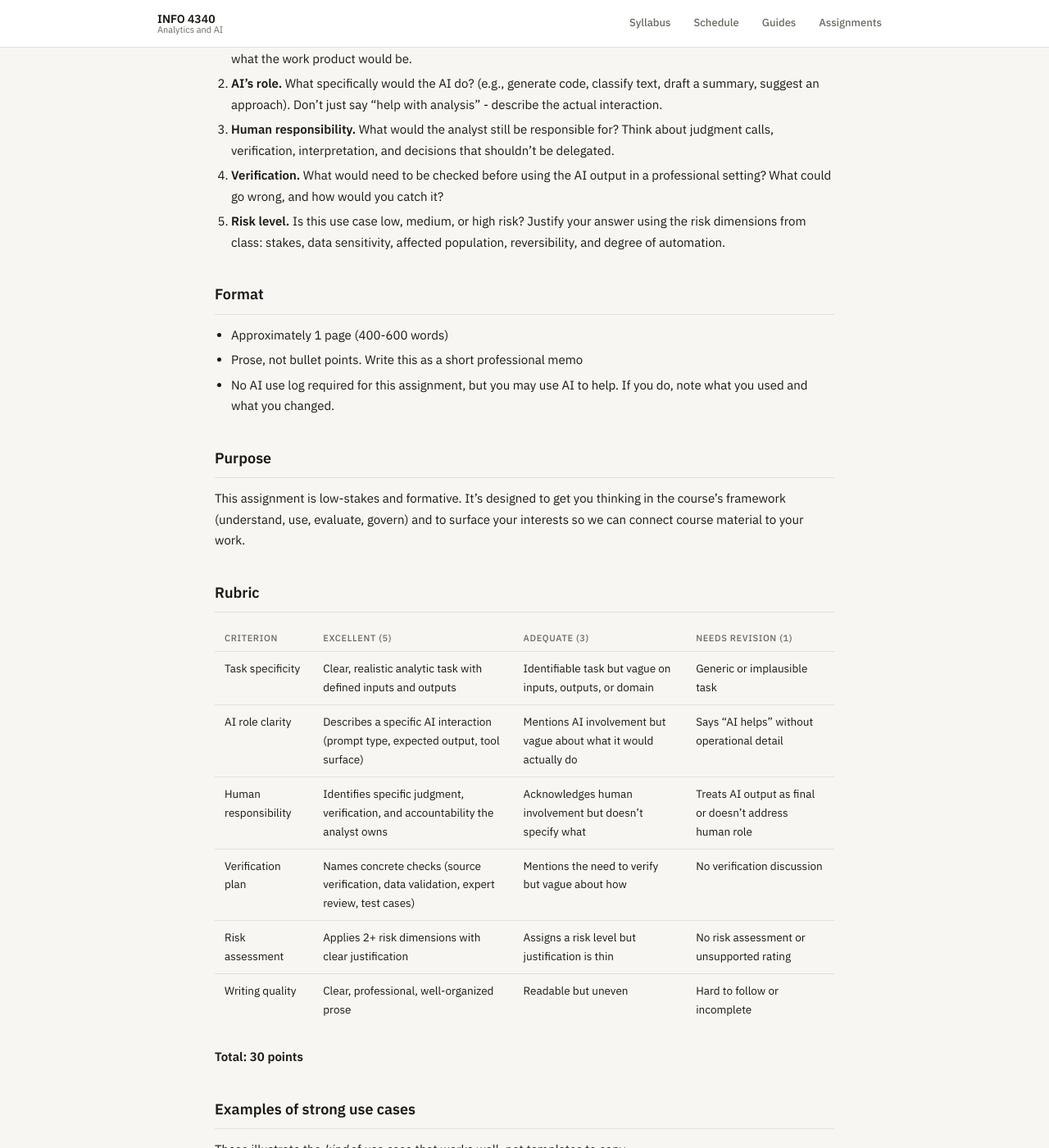
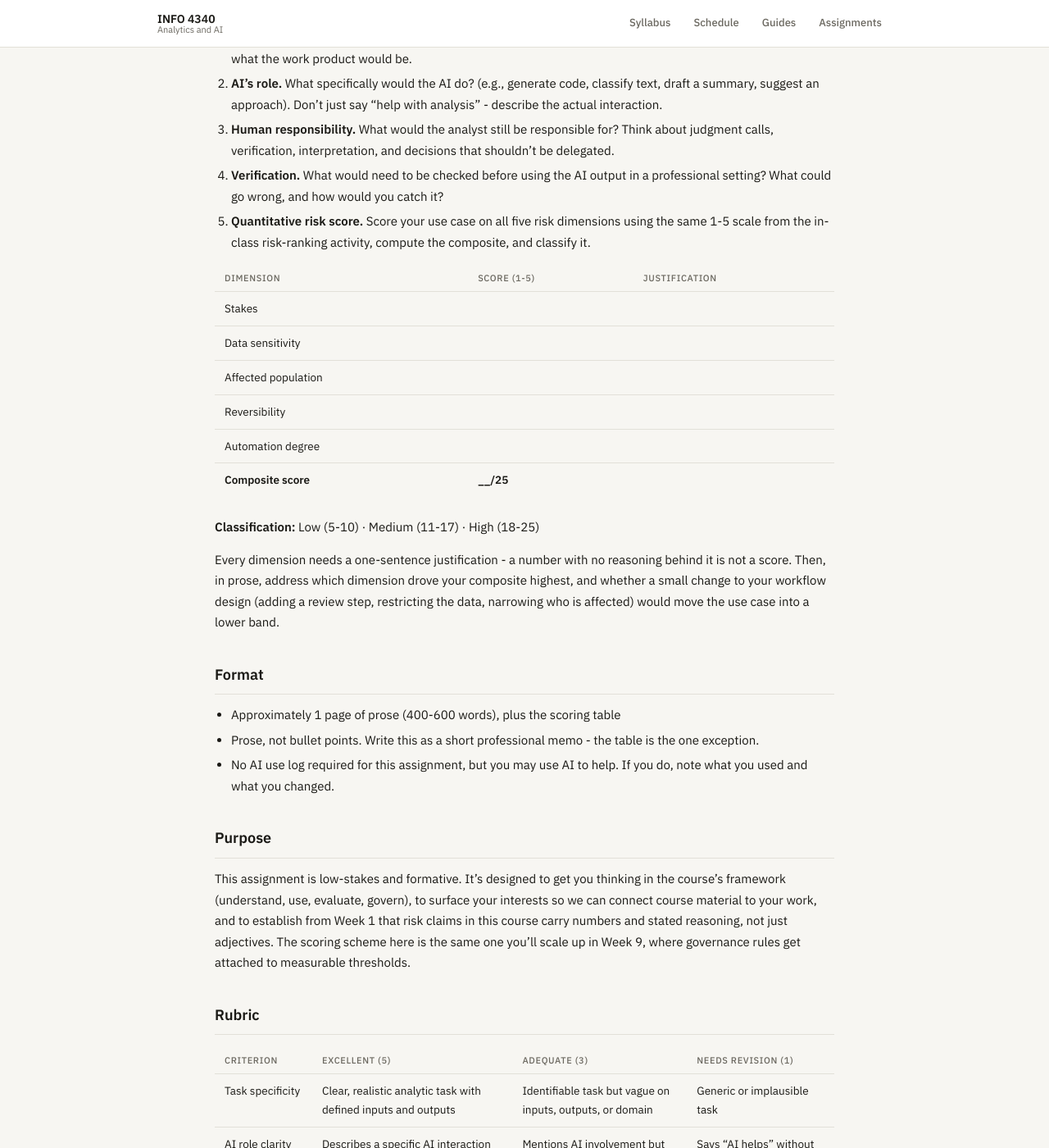
Before and after one commit to steflangehennig/info4340, a Jekyll site: the page built from assignments/week-1-reflection.md, in a window 1280 px wide and 1400 px high, scrolled down 364 px. Shown: the whole window at 82% size. Built offline with Jekyll 4.4.1, drawn with Linux system fonts in a browser that asks for light colours; some of the changed text lies outside the part shown.

Commit message:
update deliverables for assigns

```diff
--- a/assignments/week-1-reflection.md
+++ b/assignments/week-1-reflection.md
@@ -1,7 +1,7 @@
 ---
 layout: page
 title: "Week 1: Use Case Reflection"
-subtitle: "~1 page | Due before class, Week 2 Monday | Submit via Canvas"
+subtitle: "~1 page + scoring table | Due before class, Week 2 Monday | Submit via Canvas"
 permalink: /assignments/week-1-reflection/
 ---
 
@@ -15,17 +15,30 @@ Your reflection should address all five of the following:
 2. **AI's role.** What specifically would the AI do? (e.g., generate code, classify text, draft a summary, suggest an approach). Don't just say "help with analysis" - describe the actual interaction.
 3. **Human responsibility.** What would the analyst still be responsible for? Think about judgment calls, verification, interpretation, and decisions that shouldn't be delegated.
 4. **Verification.** What would need to be checked before using the AI output in a professional setting? What could go wrong, and how would you catch it?
-5. **Risk level.** Is this use case low, medium, or high risk? Justify your answer using the risk dimensions from class: stakes, data sensitivity, affected population, reversibility, and degree of automation.
+5. **Quantitative risk score.** Score your use case on all five risk dimensions using the same 1-5 scale from the in-class risk-ranking activity, compute the composite, and classify it.
+
+| Dimension | Score (1-5) | Justification |
+|---|---|---|
+| Stakes | | |
+| Data sensitivity | | |
+| Affected population | | |
+| Reversibility | | |
+| Automation degree | | |
+| **Composite score** | **__/25** | |
+
+**Classification:** Low (5-10) · Medium (11-17) · High (18-25)
+
+Every dimension needs a one-sentence justification - a number with no reasoning behind it is not a score. Then, in prose, address which dimension drove your composite highest, and whether a small change to your workflow design (adding a review step, restricting the data, narrowing who is affected) would move the use case into a lower band.
 
 ## Format
 
-- Approximately 1 page (400-600 words)
-- Prose, not bullet points. Write this as a short professional memo
+- Approximately 1 page of prose (400-600 words), plus the scoring table
+- Prose, not bullet points. Write this as a short professional memo - the table is the one exception.
 - No AI use log required for this assignment, but you may use AI to help. If you do, note what you used and what you changed.
 
 ## Purpose
 
-This assignment is low-stakes and formative. It's designed to get you thinking in the course's framework (understand, use, evaluate, govern) and to surface your interests so we can connect course material to your work.
+This assignment is low-stakes and formative. It's designed to get you thinking in the course's framework (understand, use, evaluate, govern), to surface your interests so we can connect course material to your work, and to establish from Week 1 that risk claims in this course carry numbers and stated reasoning, not just adjectives. The scoring scheme here is the same one you'll scale up in Week 9, where governance rules get attached to measurable thresholds.
 
 ## Rubric
 
@@ -35,7 +48,7 @@ This assignment is low-stakes and formative. It's designed to get you thinking i
 | AI role clarity | Describes a specific AI interaction (prompt type, expected output, tool surface) | Mentions AI involvement but vague about what it would actually do | Says "AI helps" without operational detail |
 | Human responsibility | Identifies specific judgment, verification, and accountability the analyst owns | Acknowledges human involvement but doesn't specify what | Treats AI output as final or doesn't address human role |
 | Verification plan | Names concrete checks (source verification, data validation, expert review, test cases) | Mentions the need to verify but vague about how | No verification discussion |
-| Risk assessment | Applies 2+ risk dimensions with clear justification | Assigns a risk level but justification is thin | No risk assessment or unsupported rating |
+| Quantitative risk score | All five dimensions scored with per-dimension justification, composite computed and correctly classified | Table completed but justifications thin, or composite miscomputed or unclassified | Missing scores, missing table, or a risk level asserted without scoring |
 | Writing quality | Clear, professional, well-organized prose | Readable but uneven | Hard to follow or incomplete |
 
 **Total: 30 points**
```
Also changed, not shown: assignments/week-2-comparison.md (+1 -1 lines), assignments/week-6-text.md (+1 -1 lines), schedule/week-1.md (+1 -1 lines).
